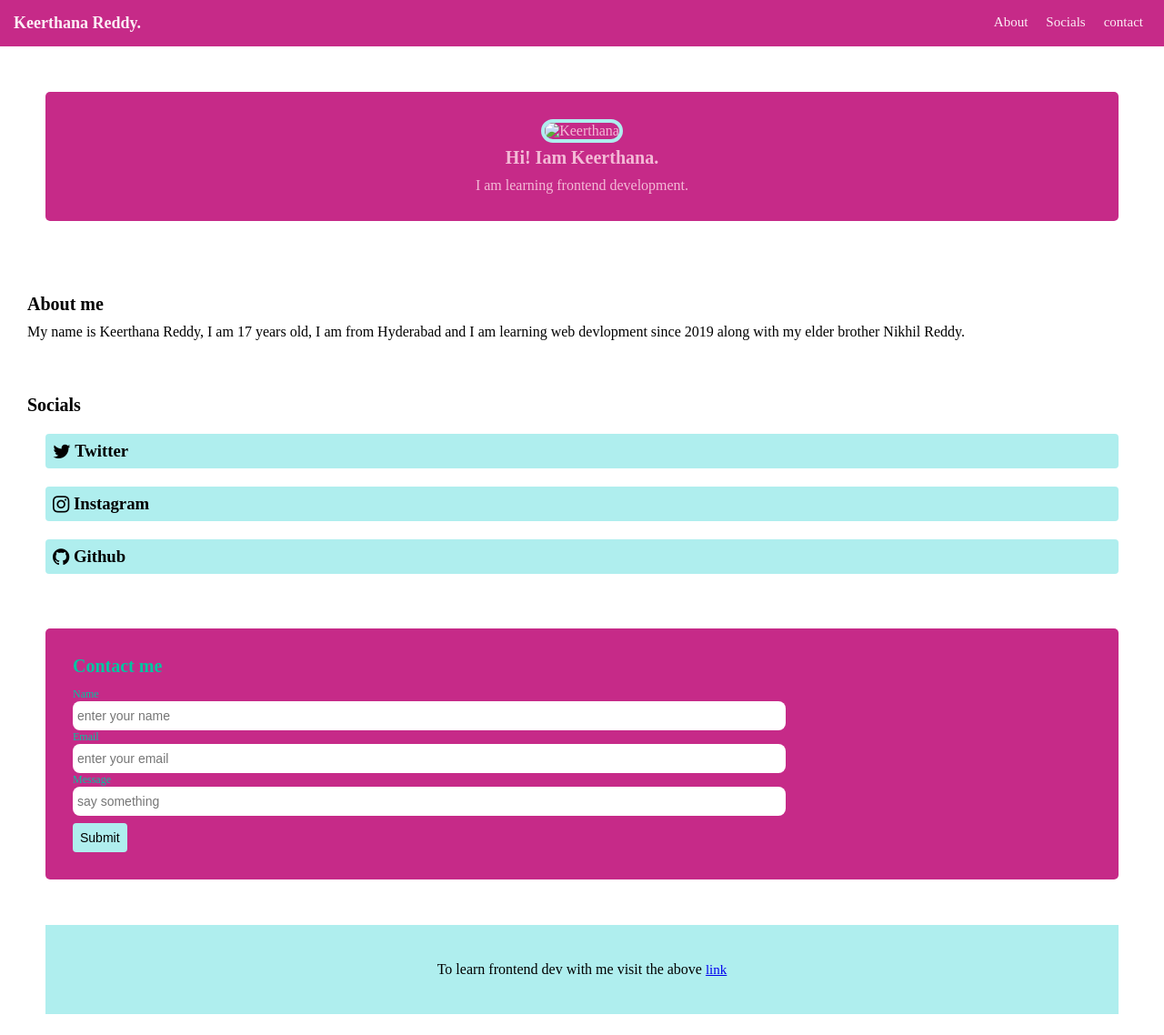
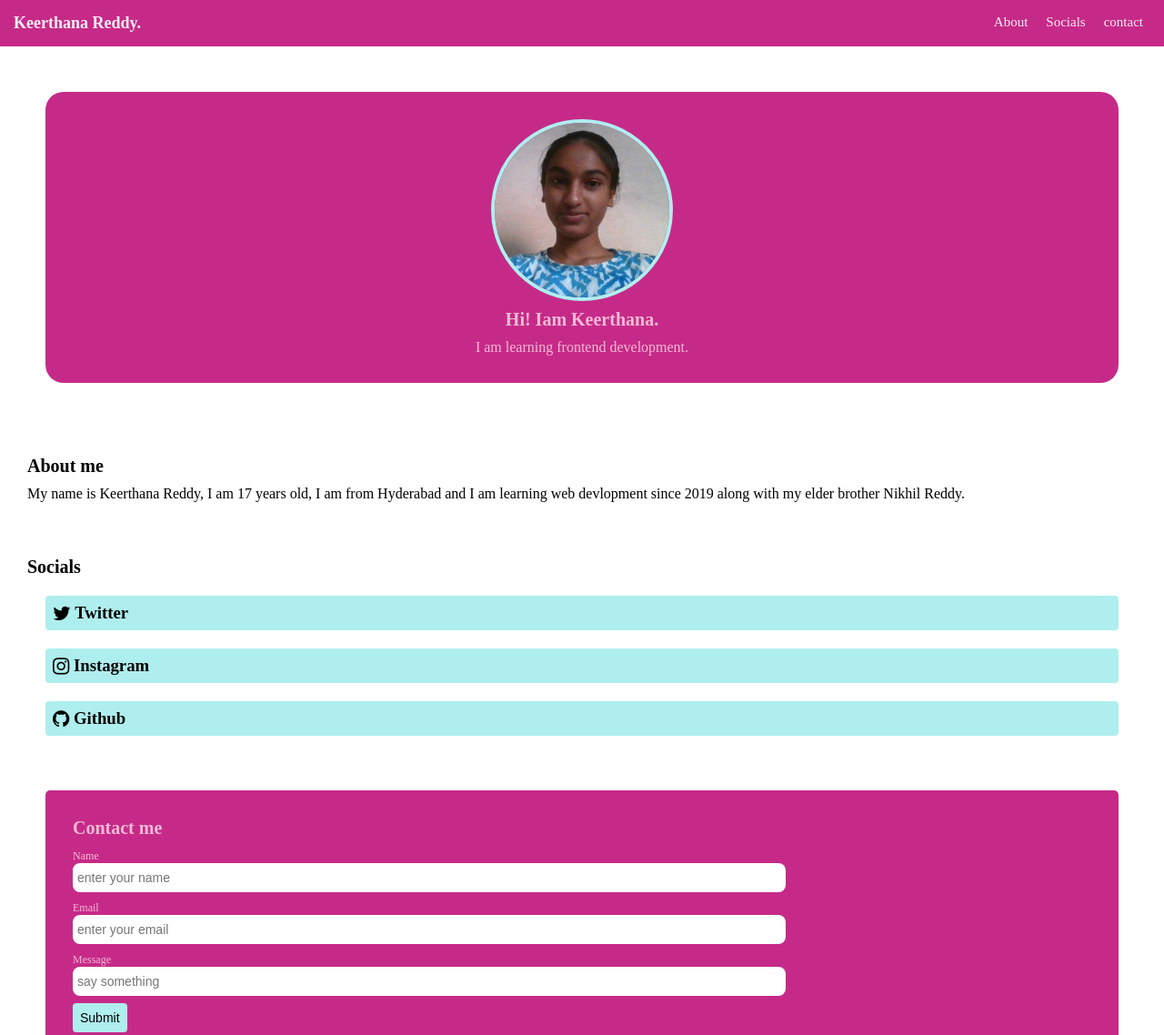
Before and after one commit to iamkeerthana/git-from-cmd, a plain HTML site: page index.html in a window 1280 px wide. Shown: the top 1138 px of the page at 91% size. Drawn offline with Linux system fonts and the light colour scheme.

Commit message:
first commit

```diff
--- a/index.html
+++ b/index.html
@@ -15,7 +15,7 @@
 </header>
 <main>
     <section id="hero">
-        <img src="keerthi.jpg.jpg" alt="Keerthana">
+        <img src="keerthi.jpg" alt="Keerthana">
         <h2>Hi! Iam Keerthana.</h2>
         <p>I am learning frontend development.</p>
     </section>
--- a/style.css
+++ b/style.css
@@ -41,14 +41,15 @@ section p{
     background-color: #c62a88;
     color:#f3bad6;
     margin: 50px;
-    border-radius: 5px;
+    border-radius: 20px;
 }
 #hero img{
     width: 200px;
     height: 200px;
     object-fit: cover;
     border:4px solid paleturquoise;
-    border-radius: 50px;
+    border-radius: 50%;
+    box-shadow: 2px;
    }
 #hero h2{
    margin-top: 5px;
@@ -65,7 +66,7 @@ section p{
 }
 #contact{
      background-color: #c62a88;
-     color:#03c4a1;
+     color:#f3bad6;
      margin: 50px;
      border-radius: 5px;
      margin-top: 10px;
@@ -74,7 +75,7 @@ form{
     margin-top: 12px;
     width: 70%;
 }
-form-group{
+.form-group{
     margin-top: 10px;
 }
 label{
```
